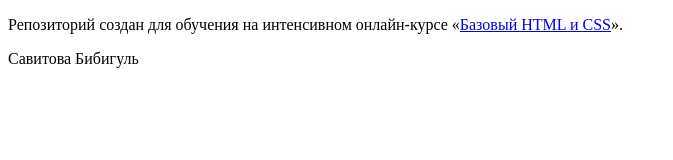
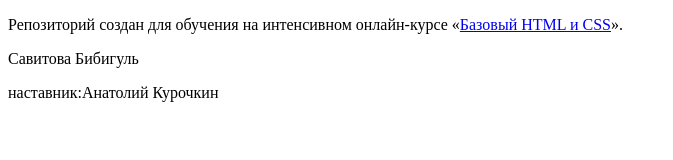
Before and after one commit to Bibigul93/335999-nerds, a plain HTML site: page index.html in a window 1280 px wide. Shown: the whole page, without its empty margins (0-673 px from the left). Drawn offline with Linux system fonts and the light colour scheme.

Commit message:
добавила текст2

```diff
--- a/index.html
+++ b/index.html
@@ -8,5 +8,6 @@
 
     <p>Репозиторий создан для обучения на интенсивном онлайн‑курсе «<a href="https://htmlacademy.ru/intensive/htmlcss">Базовый HTML и CSS</a>».</p>
 <p>Савитова Бибигуль</p>
+<p>наставник:Анатолий Курочкин</p>
   </body>
 </html>
```
